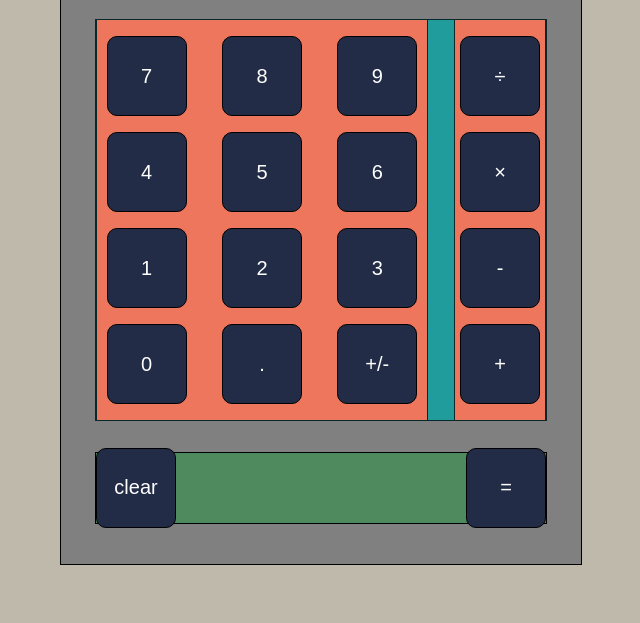
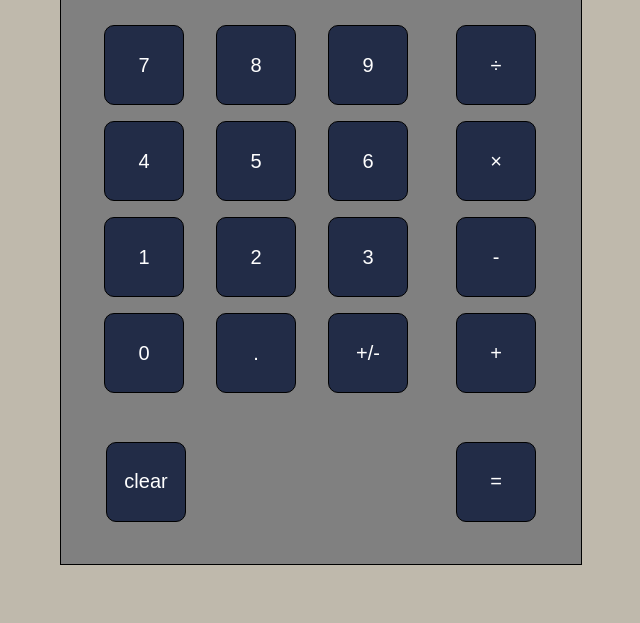
Before and after one commit to kdevay/calculator, a plain HTML site: page index.html in a window 1280 px wide. Shown: the part 177-800 px from the top of the page, without its empty margins (319-959 px from the left). Drawn offline with Linux system fonts and the light colour scheme; a web font is replaced by a local one.

Commit message:
Align bottom and center buttons.

```diff
--- a/styles.css
+++ b/styles.css
@@ -16,6 +16,12 @@ body {
 
 /* layer 1 */
 .calculator {
+    justify-content: space-evenly;
+    display: flex;
+    flex-direction: column;
+    align-content: center;
+    flex-wrap: nowrap;
+    align-items: center;
     padding: 10px;
     margin: 5vh;
     height: 680px;
@@ -28,8 +34,7 @@ body {
 
 /* layer 2 */
 .display{
-    padding: 10px 5px 2px 5px;
-    width: 450px;
+    width: 448px;
     height: 70px;
     color: black;
     border: 1px solid rgb(8, 41, 41);
@@ -45,20 +50,18 @@ body {
     justify-content: space-between;
     width: 450px;
     height: 400px;
-    color: black;
-    border: 1px solid rgb(8, 41, 41);
-    background-color: rgb(32, 156, 156);  /* row */
+    background-color: grey;
 }
 
 .end {
     display: flex;
     align-content: center;
-    justify-content: space-between;
+    justify-content: space-evenly;
     align-items: center;
-    height: 70px;
+    gap: 260px;
+    height: 82px;
     width: 450px;
-    border: 1px solid black;
-    background-color: rgb(78, 138, 93);
+    background-color: grey;
 }
 
 
@@ -79,19 +82,22 @@ body {
     align-items: center;
     gap: 16px;
     height: 400px;
-    width: 330px;
+    width: 320px;
     color: black;
-    border: 1px solid rgb(8, 41, 41);
-    background-color: rgb(237, 118, 92);
+    background-color: grey;
 }
 
 .operators {
     justify-content: space-evenly;
+    display: flex;
+    flex-direction: column;
+    align-content: center;
+    flex-wrap: nowrap;
+    align-items: center;
     height:400px;
-    width: 90px;
+    width: 100px;
     color: black;
-    border: 1px solid rgb(8, 41, 41);
-    background-color: rgb(237, 118, 92);
+    background-color: grey;
 }
 
 
@@ -110,12 +116,3 @@ button { /* row */
 
 
 /* shared styles */
-.calculator,
-.operators {/* column */
-    justify-content: space-evenly;
-    display: flex;
-    flex-direction: column;
-    align-content: center;
-    flex-wrap: nowrap;
-    align-items: center;
-}
```
